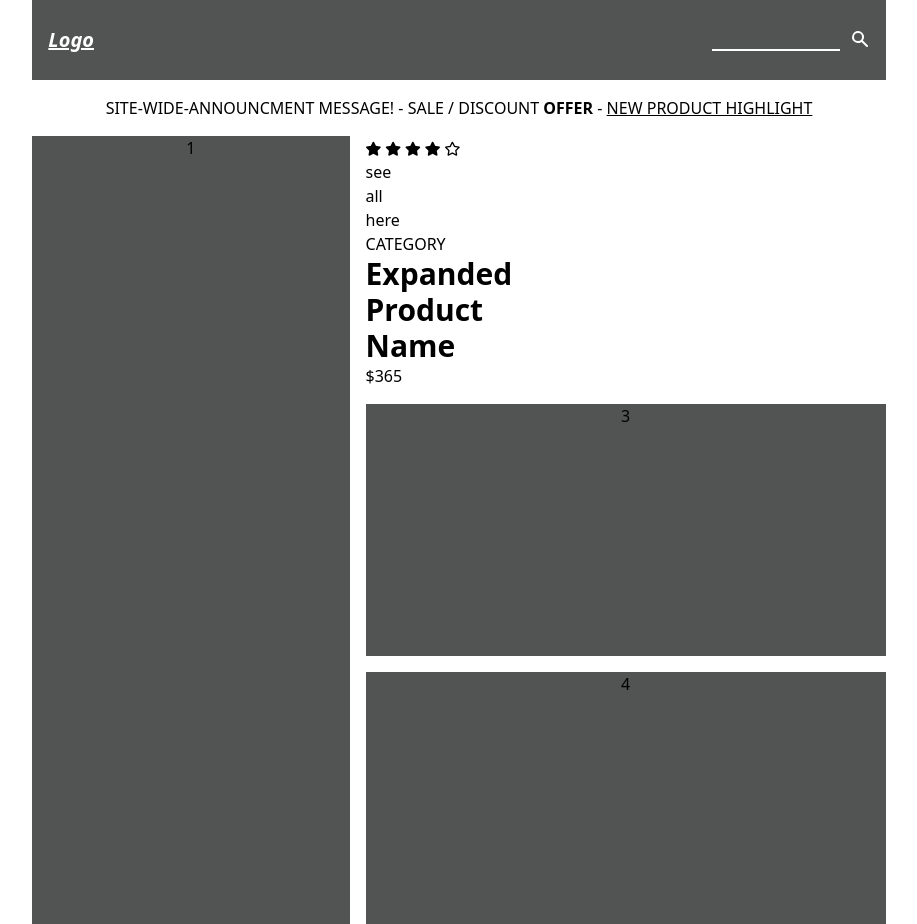
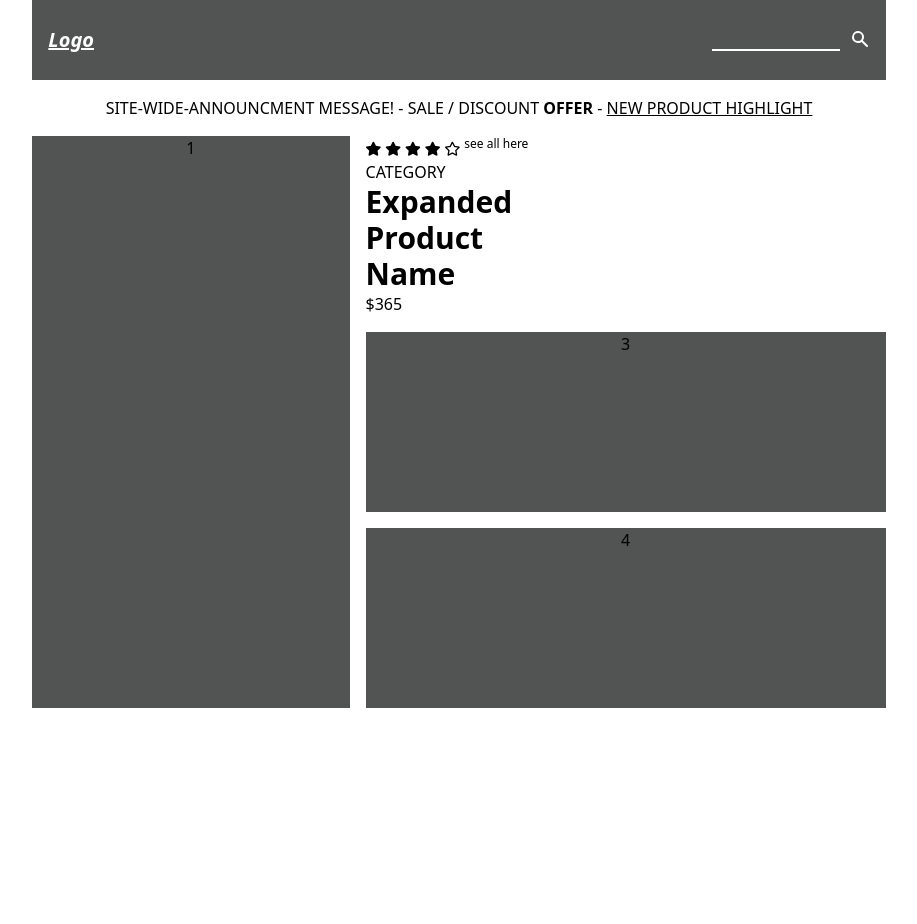
Before and after one commit to Capstone-MindUnits/Overview-Capstone, a React (Create React App) app in the folder overview/: page / in a window 1280 px wide. Shown: the whole page, without its empty margins (181-1098 px from the left). After the commit the page ends 800 px from the top, so only its background shows below. Built offline with nearby package versions, Linux system fonts and the light colour scheme.

Commit message:
working on product informations style

```diff
--- a/overview/src/App.js
+++ b/overview/src/App.js
@@ -10,8 +10,8 @@ function App() {
       <div className=" my-4 "><p className="text-opacity-40"> SITE-WIDE-ANNOUNCMENT MESSAGE! - SALE / DISCOUNT <strong>OFFER</strong> - <u>NEW PRODUCT HIGHLIGHT</u></p></div>
 
       <div class="grid grid-rows-3 grid-flow-col gap-4 w-2/3 flex  mx-auto  ">
-        <div class="static  navc row-span-3 col-span-2 ...">1</div>
-        <div class=" static col-span-1 ... "><ProductInfo /></div>
+        <div class=" navc row-span-3 col-span-2 ...">1</div>
+        <div class=" col-span-1 ... "><ProductInfo /></div>
         <div class="navc col-span-1  ...">3</div>
         <div class="navc col-span-1  ...">4</div>
       </div>
--- a/overview/src/components/productInfo/ProductInfo.js
+++ b/overview/src/components/productInfo/ProductInfo.js
@@ -3,7 +3,7 @@ import React from 'react'
 function ProductInfo() {
     return (
         <div className='w-1/3 text-left ' >
-            <div className="w-1/4" >
+            <div className="w-1/4 flex flex-row whitespace-nowrap "  >
                 <link rel="stylesheet" href="https://use.fontawesome.com/releases/v5.11.2/css/all.css" />
 
                 <ul className="flex ">
@@ -23,7 +23,7 @@ function ProductInfo() {
                         <i className="far fa-star fa-sm text-black-500 mr-1"></i>
                     </li>
                 </ul>
-                <p>see all here</p>
+                <p className="text-xs align-baseline  ">see all here</p>
 
             </div>
             <h5>CATEGORY</h5>
```
